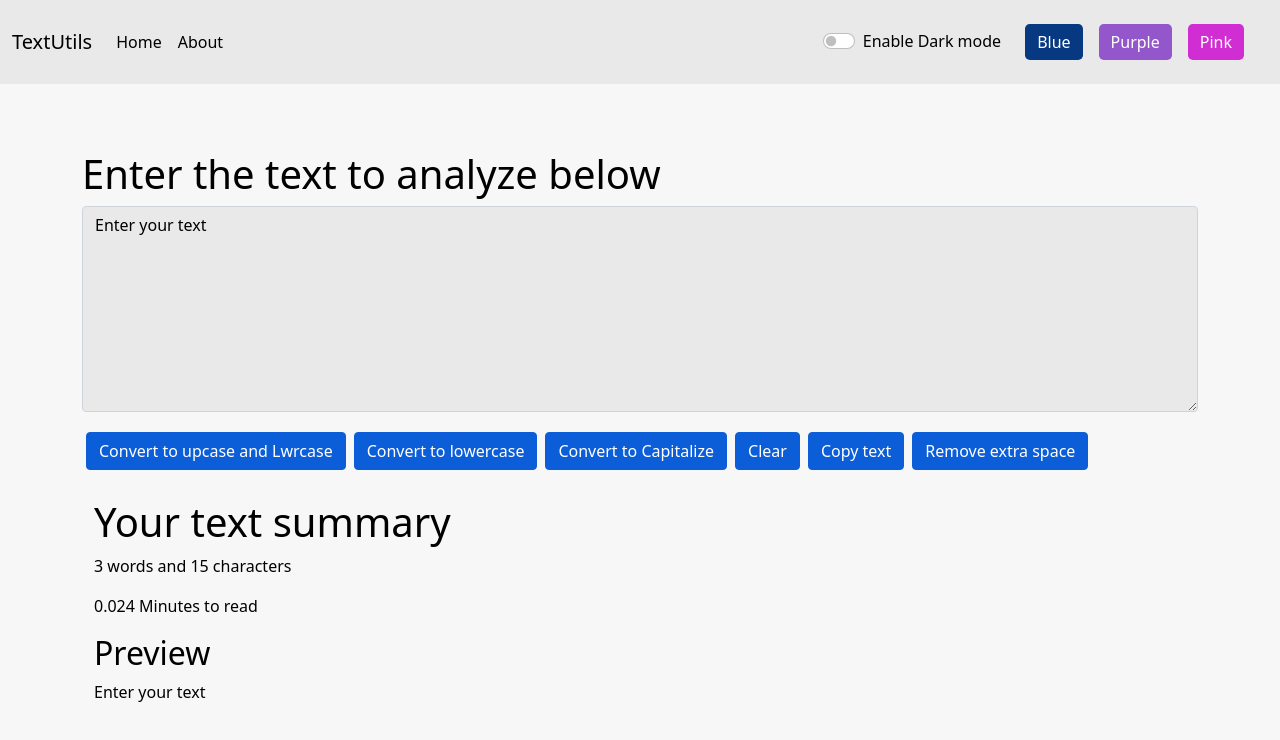
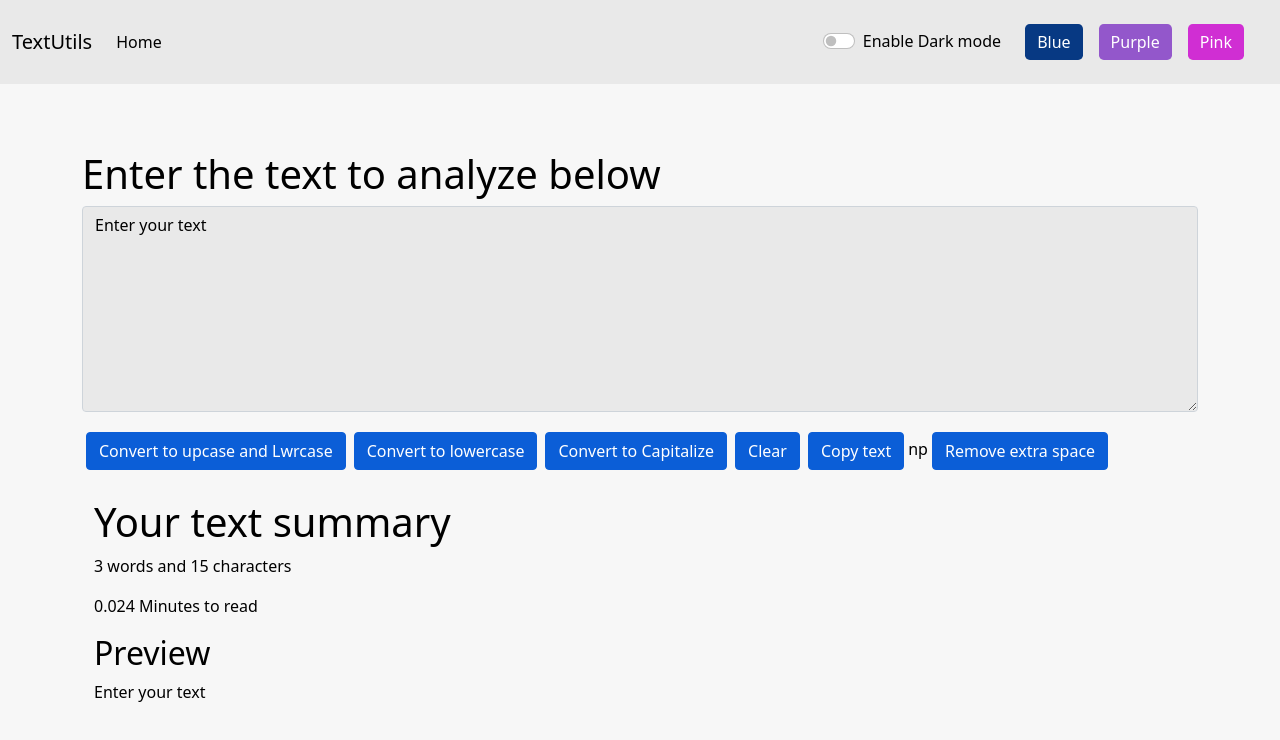
Before and after one commit to abhishektada/Live-project-TextUtils, a React (Create React App) app: page / in a window 1280 px wide. Shown: the top 740 px of the page. Built offline with nearby package versions, Linux system fonts and the light colour scheme.

Commit message:
modified

```diff
--- a/src/App.js
+++ b/src/App.js
@@ -1,10 +1,10 @@
 import "./App.css";
-import About from "./Component/About";
+// import About from "./Component/About";
 import Navbar from "./Component/Navbar";
 import TextForm from "./Component/TextForm";
 import React, { useState } from "react";
 import Alert from "./Component/Alert";
-import { BrowserRouter as Router, Routes, Route } from "react-router-dom";
+// import { BrowserRouter as Router, Routes, Route } from "react-router-dom";
 
 function App() {
   const [mode, setMode] = useState("light");
@@ -136,7 +136,7 @@ function App() {
 
   return (
     <>
-      <Router>
+      {/* <Router> */}
         <Navbar
           navbarName="TextUtils"
           modes={mode}
@@ -150,14 +150,14 @@ function App() {
         />
         <Alert alert={alert} />
         <div className="container my-3">
-        <Routes>
+        {/* <Routes>
         <Route path="/about" element={<About textMode={textMode} />} />
         <Route path="/" element={<TextForm showAlert={showAlert} heading="Enter the text to analyze below" modes={mode} colorMode={colorMode} textMode={textMode} />} />
-        </Routes>
+        </Routes> */}
         {/* <About textMode={textMode} /> */}
-        {/* <TextForm showAlert={showAlert} heading="Enter the text to analyze below" modes={mode} colorMode={colorMode} textMode={textMode} /> */}
+        <TextForm showAlert={showAlert} heading="Enter the text to analyze below" modes={mode} colorMode={colorMode} textMode={textMode} />
         </div>
-       </Router>
+       {/* </Router> */}
     </>
   );
 }
--- a/src/Component/Navbar.js
+++ b/src/Component/Navbar.js
@@ -44,9 +44,9 @@ export default function Navbar(props) {
   return (
     <nav className={"navbar navbar-expand-lg"} style={{color:props.colorMode.color,backgroundColor:props.colorMode.backgroundColor}}>
       <div className="container-fluid" >
-        <Link className="navbar-brand" to="/" style={{color:props.colorMode.color}}>
+        <a className="navbar-brand" href="#" style={{color:props.colorMode.color}}>
           {props.navbarName}
-        </Link>
+        </a>
         <button
           className=" navbar-toggler mx-3" style={{color:props.colorMode.color,backgroundColor:props.colorMode.backgroundColor}}
           type="button"
@@ -61,15 +61,15 @@ export default function Navbar(props) {
         <div className="collapse navbar-collapse" id="navbarSupportedContent">
           <ul className="navbar-nav me-auto mb-2 mb-lg-0">
             <li className="nav-item active">
-              <Link className="nav-a active mx-2" aria-current="page" to="/" style={{color:props.colorMode.color,textDecoration:props.colorMode.textDeco}}>
+              <a className="nav-a active mx-2" aria-current="page" href="#" style={{color:props.colorMode.color,textDecoration:props.colorMode.textDeco}}>
                 {props.homeText}
-              </Link>
+              </a>
             </li>
-            <li className="nav-item active">
-              <Link className="nav-a mx-2" to="/about" style={{color:props.colorMode.color,textDecoration:props.colorMode.textDeco}}>
+            {/* <li className="nav-item active">
+              <a className="nav-a mx-2" href="#" style={{color:props.colorMode.color,textDecoration:props.colorMode.textDeco}}>
                 {props.aboutText}
-              </Link>
-            </li>
+              </a>
+            </li> */}
           </ul>
           <div className={"form-check form-switch" }>
             <input
--- a/src/Component/TextForm.js
+++ b/src/Component/TextForm.js
@@ -166,7 +166,7 @@ export default function TextForm(props) {
           </button>
           <button disabled={text.length===0} className="btn btn-primary mx-1 my-1" style= {{backgroundColor:props.colorMode.btnColor,color:props.colorMode.btnTextColor,borderColor:props.colorMode.btnBorder}} onClick={handleCopy}>
             Copy text
-          </button>
+          </button>np
           <button disabled={text.length===0} className="btn btn-primary mx-1 my-1" style= {{backgroundColor:props.colorMode.btnColor,color:props.colorMode.btnTextColor,borderColor:props.colorMode.btnBorder}} onClick={handleExtraSpaces}>
             Remove extra space
           </button>
```
